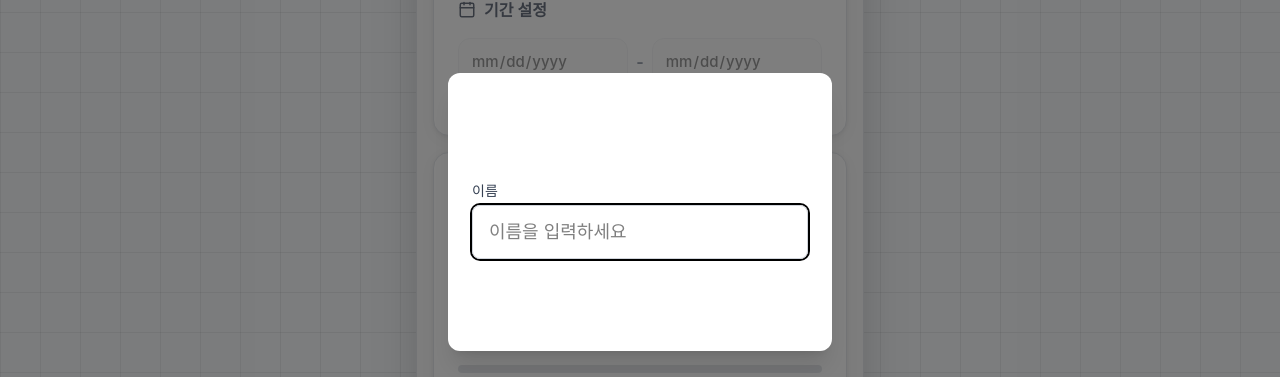
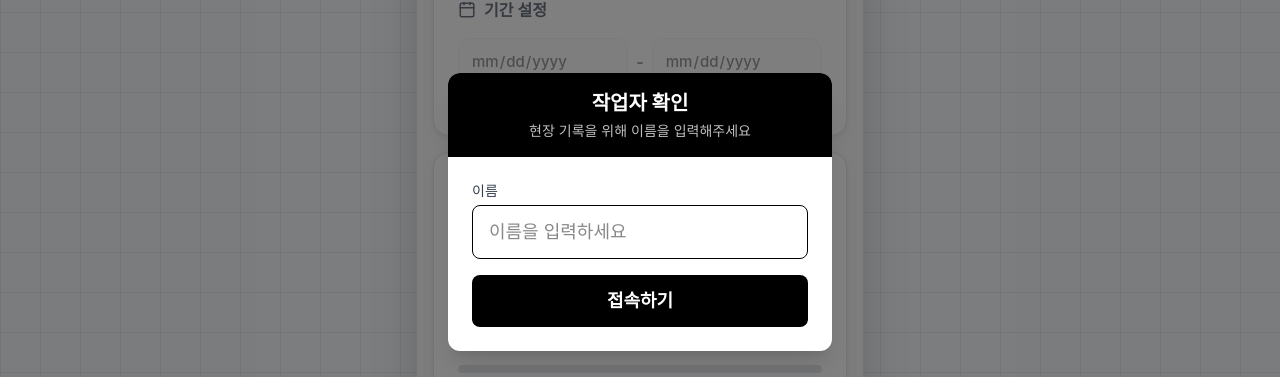
Before and after one commit to shjy235-dot/workcrew, a React (Vite) app: page / in a window 1280 px wide. Shown: the part 188-565 px from the top of the page. Built offline with nearby package versions, Linux system fonts and the light colour scheme; no server answers; the database is empty; a web font is replaced by a local one.

Commit message:
fix: prevent supabase realtime crash on double mount, fix undefined tailwind classes in modal

```diff
--- a/src/components/WorkerAuthModal.jsx
+++ b/src/components/WorkerAuthModal.jsx
@@ -13,22 +13,26 @@ export default function WorkerAuthModal() {
   };
 
   return (
-    <div className="fixed inset-0 z-50 flex items-center justify-center bg-black/50 px-4">
+    <div className="fixed inset-0 z-50 flex items-center justify-center px-4" style={{ backgroundColor: 'rgba(0,0,0,0.5)' }}>
       <div className="bg-white rounded-xl shadow-xl w-full max-w-sm overflow-hidden">
-        <div className="bg-primary text-white p-4 text-center">
-          <h2 className="text-xl font-bold">작업자 확인</h2>
-          <p className="text-sm opacity-80 mt-1">현장 기록을 위해 이름을 입력해주세요</p>
+        {/* 헤더 */}
+        <div className="p-4 text-center" style={{ backgroundColor: '#000000' }}>
+          <h2 className="text-xl font-bold" style={{ color: '#ffffff' }}>작업자 확인</h2>
+          <p className="text-sm mt-1" style={{ color: 'rgba(255,255,255,0.75)' }}>현장 기록을 위해 이름을 입력해주세요</p>
         </div>
         <form onSubmit={handleSubmit} className="p-6">
           <div className="mb-4">
-            <label className="block text-sm font-medium text-gray-700 mb-1">
+            <label className="block text-sm font-medium mb-1" style={{ color: '#374151' }}>
               이름
             </label>
             <input
               type="text"
               value={name}
               onChange={(e) => setName(e.target.value)}
-              className="w-full px-4 py-3 border border-gray-300 rounded-lg focus:outline-none focus:ring-2 focus:ring-accent-blue text-lg"
+              className="w-full px-4 py-3 rounded-lg text-lg focus:outline-none transition-all"
+              style={{ border: '1px solid #D1D5DB', color: '#111111' }}
+              onFocus={e => (e.currentTarget.style.borderColor = '#000000')}
+              onBlur={e => (e.currentTarget.style.borderColor = '#D1D5DB')}
               placeholder="이름을 입력하세요"
               required
               autoFocus
@@ -36,7 +40,10 @@ export default function WorkerAuthModal() {
           </div>
           <button
             type="submit"
-            className="w-full bg-accent-blue hover:bg-blue-600 text-white font-bold py-3 px-4 rounded-lg transition-colors text-lg"
+            className="w-full font-bold py-3 px-4 rounded-lg transition-colors text-lg"
+            style={{ backgroundColor: '#000000', color: '#ffffff' }}
+            onMouseEnter={e => (e.currentTarget.style.backgroundColor = '#222222')}
+            onMouseLeave={e => (e.currentTarget.style.backgroundColor = '#000000')}
           >
             접속하기
           </button>
--- a/src/store/projectStore.js
+++ b/src/store/projectStore.js
@@ -112,6 +112,12 @@ export const useProjectStore = create((set, get) => ({
     await get().fetchFromDB();
     set({ isInitialized: true });
 
+    // 기존 채널이 있으면 제거 후 재생성 (더블 마운트 방어)
+    try {
+      await supabase.removeChannel(supabase.channel('public:any_changes'));
+    } catch (_) {}
+
+    try {
       supabase.channel('public:any_changes')
         .on('postgres_changes', { event: '*', schema: 'public' }, () => {
           // 내가 타이핑 중일 때(최근 2초 이내 업데이트 발생) DB에서 다시 불러오면 한글 타이핑이 끊기는 현상 방지
@@ -124,6 +130,9 @@ export const useProjectStore = create((set, get) => ({
           }
         })
         .subscribe();
+    } catch (e) {
+      console.warn('[Realtime] 쳄널 등록 실패, 무시합니다:', e.message);
+    }
   },
 
   fetchFromDB: async () => {
```
Lines whose indentation alone changed are shown as unchanged.
